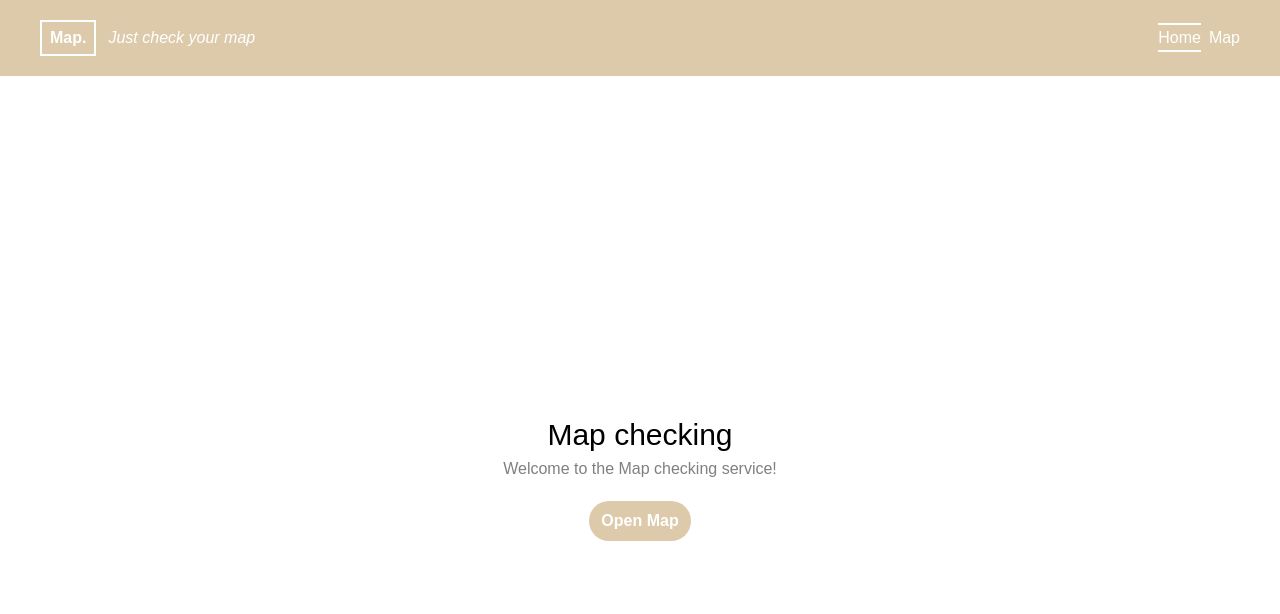
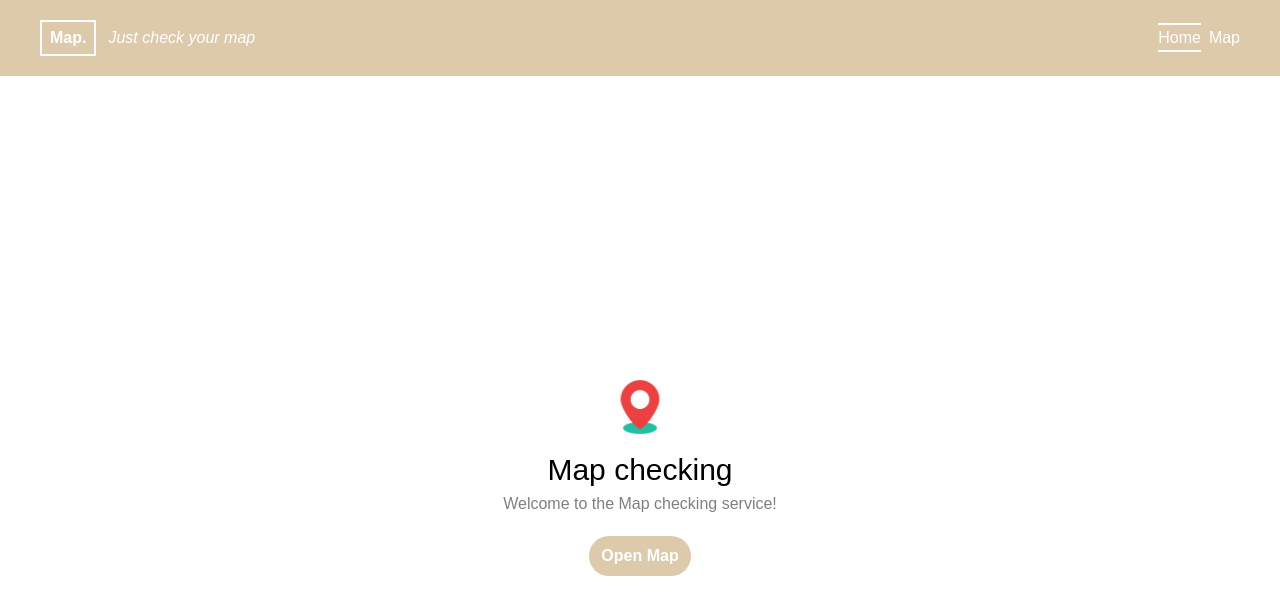
Before and after one commit to gonchar44/map-test-task, a Next.js app: page / in a window 1280 px wide. Shown: the top 614 px of the page. Built offline with nearby package versions, Linux system fonts and the light colour scheme.

Commit message:
feat: added map icon on the main page

```diff
--- a/app/page.tsx
+++ b/app/page.tsx
@@ -1,8 +1,17 @@
+import Image from 'next/image'
 import { ButtonLink } from '@/components'
 
 const Home = () => (
   <main className="min-h-screen flex flex-col justify-center items-center gap-y-5 p-5">
     <div className="flex flex-col items-center">
+      <Image
+        className="mb-2.5"
+        priority
+        src="/icons/map-icon.svg"
+        width={60}
+        height={60}
+        alt="map"
+      />
       <h2 className="text-h2">Map checking</h2>
 
       <p className="text-secondary-dark">
```
Also changed, not shown: public/icons/map-icon.svg (added).
